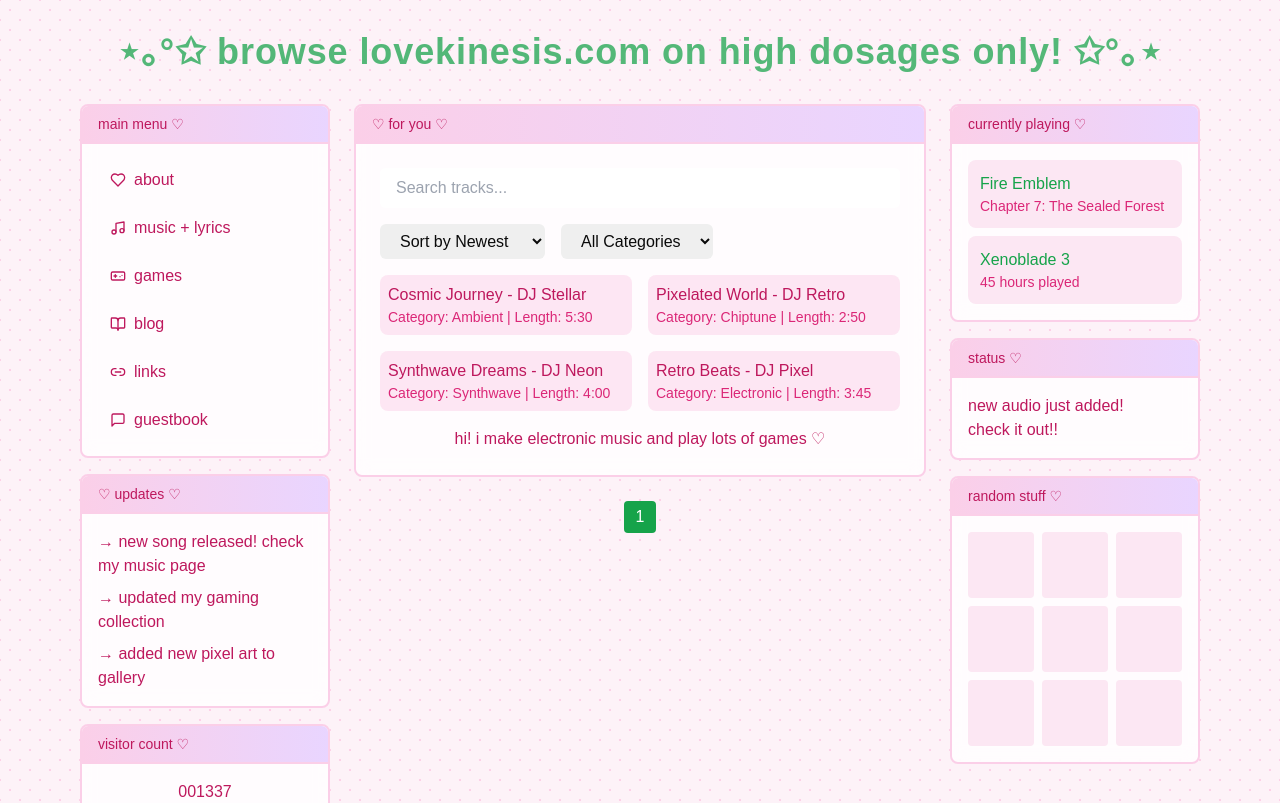
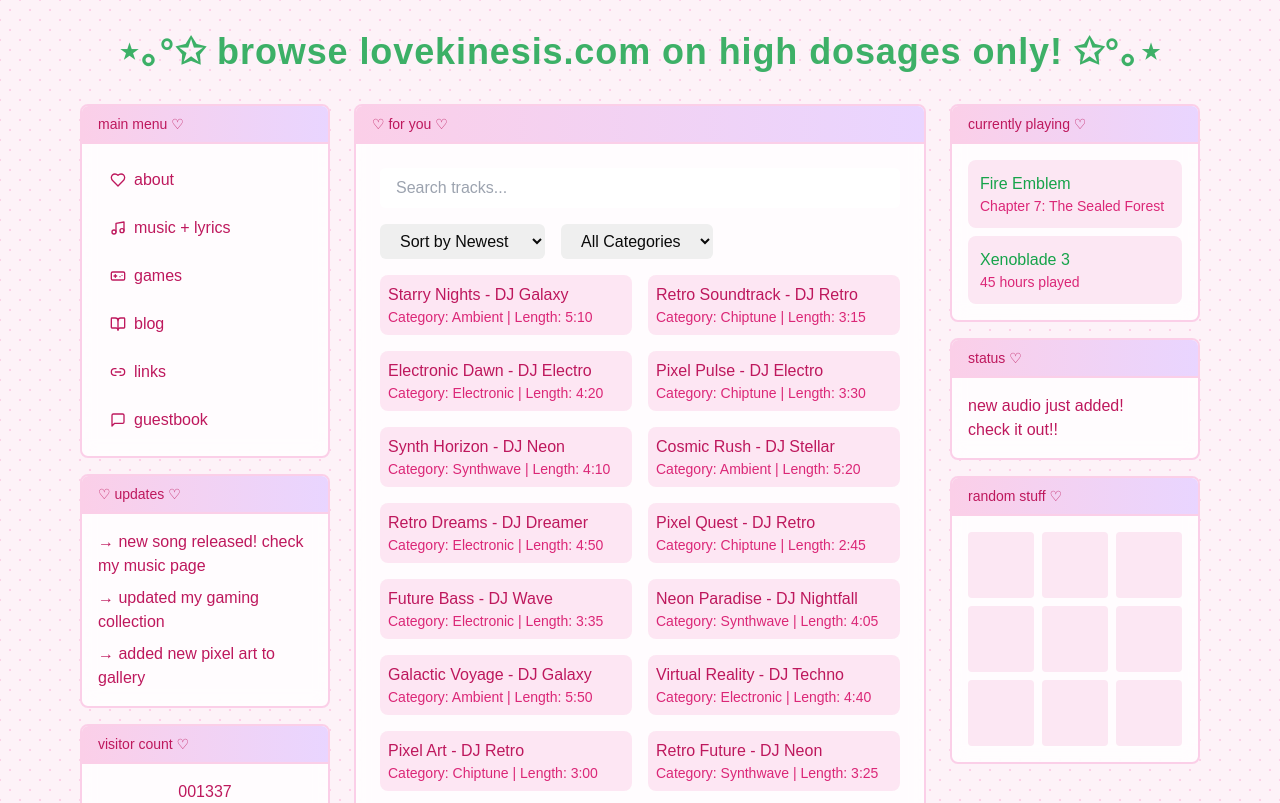
Before and after one commit to ParasManiAdhikari/musicwebsite, a Next.js app: page / in a window 1280 px wide. Shown: the top 803 px of the page. Built offline with nearby package versions, Linux system fonts and the light colour scheme.

Commit message:
more tracks

```diff
--- a/app/page.tsx
+++ b/app/page.tsx
@@ -17,8 +17,29 @@ export default function RetroWebsite() {
     { title: 'Synthwave Dreams', artist: 'DJ Neon', category: 'Synthwave', length: '4:00', id: 2 },
     { title: 'Pixelated World', artist: 'DJ Retro', category: 'Chiptune', length: '2:50', id: 3 },
     { title: 'Cosmic Journey', artist: 'DJ Stellar', category: 'Ambient', length: '5:30', id: 4 },
-    // Add more tracks as needed
+    { title: 'Neon Lights', artist: 'DJ Nightfall', category: 'Synthwave', length: '4:15', id: 5 },
+    { title: 'Techno Vibes', artist: 'DJ Electro', category: 'Electronic', length: '3:40', id: 6 },
+    { title: 'Pixel Pulse', artist: 'DJ Retro', category: 'Chiptune', length: '3:10', id: 7 },
+    { title: 'Mystic Waves', artist: 'DJ Wave', category: 'Ambient', length: '5:00', id: 8 },
+    { title: 'Digital Dreams', artist: 'DJ Dreamer', category: 'Electronic', length: '4:30', id: 9 },
+    { title: 'Electric Skies', artist: 'DJ Sonic', category: 'Synthwave', length: '3:55', id: 10 },
+    { title: 'Blazing Stars', artist: 'DJ Stellar', category: 'Ambient', length: '6:00', id: 11 },
+    { title: 'Retro Future', artist: 'DJ Neon', category: 'Synthwave', length: '3:25', id: 12 },
+    { title: 'Pixel Art', artist: 'DJ Retro', category: 'Chiptune', length: '3:00', id: 13 },
+    { title: 'Virtual Reality', artist: 'DJ Techno', category: 'Electronic', length: '4:40', id: 14 },
+    { title: 'Galactic Voyage', artist: 'DJ Galaxy', category: 'Ambient', length: '5:50', id: 15 },
+    { title: 'Neon Paradise', artist: 'DJ Nightfall', category: 'Synthwave', length: '4:05', id: 16 },
+    { title: 'Future Bass', artist: 'DJ Wave', category: 'Electronic', length: '3:35', id: 17 },
+    { title: 'Pixel Quest', artist: 'DJ Retro', category: 'Chiptune', length: '2:45', id: 18 },
+    { title: 'Retro Dreams', artist: 'DJ Dreamer', category: 'Electronic', length: '4:50', id: 19 },
+    { title: 'Cosmic Rush', artist: 'DJ Stellar', category: 'Ambient', length: '5:20', id: 20 },
+    { title: 'Synth Horizon', artist: 'DJ Neon', category: 'Synthwave', length: '4:10', id: 21 },
+    { title: 'Pixel Pulse', artist: 'DJ Electro', category: 'Chiptune', length: '3:30', id: 22 },
+    { title: 'Electronic Dawn', artist: 'DJ Electro', category: 'Electronic', length: '4:20', id: 23 },
+    { title: 'Retro Soundtrack', artist: 'DJ Retro', category: 'Chiptune', length: '3:15', id: 24 },
+    { title: 'Starry Nights', artist: 'DJ Galaxy', category: 'Ambient', length: '5:10', id: 25 },
   ]
+
 
   // Filter and Sort Tracks
   const filteredTracks = tracks
```
